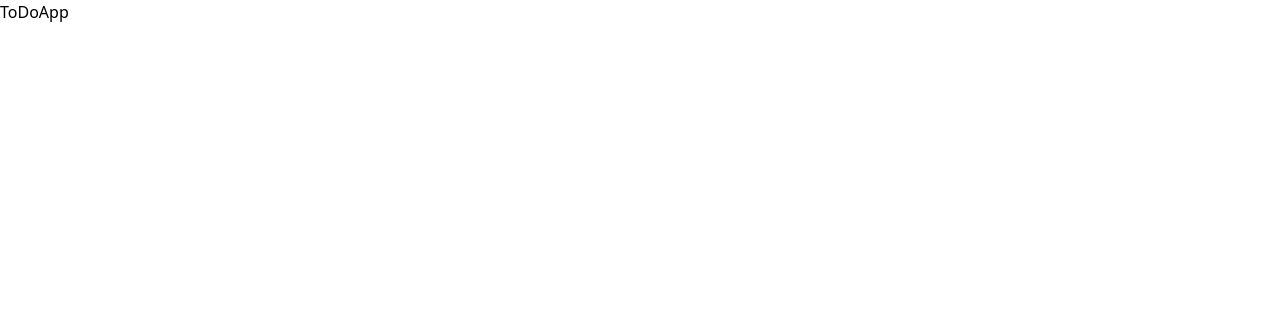
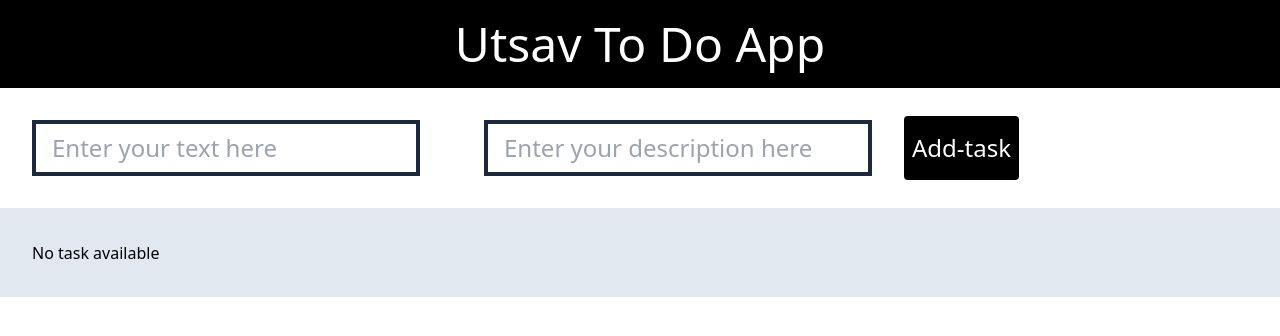
Before and after one commit to nabin-skilluplabs/skillup_labs_fsd_batch_01_2023, a React (Vite) app in the folder react-app/: page /to-do-app in a window 1280 px wide. Shown: the top 336 px of the page. Built offline with nearby package versions, Linux system fonts and the light colour scheme.

Commit message:
Added features on to do lists

```diff
--- a/react-app/src/App.jsx
+++ b/react-app/src/App.jsx
@@ -38,7 +38,7 @@ export default function App() {
             <Header appName="React App" />
             {
                 apps.map((app, index) => (
-                    <a className="text-amber-500 block py-3" key={index} href={app.path}>{app.title}</a>
+                    <a className="block text-amber-500 py-3" key={index} href={app.path}>{app.title}</a>
                 ))
             }
         </div>
--- a/react-app/src/components/Button.jsx
+++ b/react-app/src/components/Button.jsx
@@ -1,7 +1,7 @@
 // eslint-disable-next-line react/prop-types
 function Button({symbol, action, bg}) {
     return(
-        <button onClick={action} className={`${bg} p-8 rounded text-4xl`}>{symbol}</button>
+        <button onClick={action} className={`${bg} px-2 py-4 rounded text-2xl`}>{symbol}</button>
     )
 }
 
--- a/react-app/src/pages/ToDoApp.jsx
+++ b/react-app/src/pages/ToDoApp.jsx
@@ -1,9 +1,85 @@
-import React from 'react'
+/* eslint-disable react/no-unescaped-entities */
+"use client";
+import Button from "../components/Button";
+import { useState } from "react";
 
 function ToDoApp() {
+  const [title, setTitle] = useState("");
+  const [desc, setDesc] = useState("");
+  const [mainTask, setmainTask] = useState([]);
+
+  const submitHandler = (e) => {
+    e.preventDefault();
+    setmainTask([...mainTask, { title, desc }]);
+    setTitle("");
+    setDesc("");
+    console.log(mainTask);
+  };
+
+const deleteHandler = (index) => {
+  let copyTask = [...mainTask]
+  copyTask.splice(index, 1)
+  setmainTask(copyTask);
+}
+
+  let renderedTask = <h2>No task available</h2>;
+
+  if (mainTask.length > 0) {
+    renderedTask = mainTask.map((task, index) => {
+      return (
+        <>
+          <li key={index} className="flex justify-between items-center mb-5">
+            <div className="flex items-center justify-between mb-5 w-2/3">
+              <h5 className="text-2xl font-semibold">{task.title}</h5>
+              <h6 className="text-2xl font-semibold">{task.desc}</h6>
+            </div>
+            <button onClick = {() => {
+              deleteHandler(index);
+            }} className="bg-stone-600 text-white px-5 py-2 text-xl">
+              Delete
+            </button>
+          </li>
+        </>
+      );
+    });
+  }
+
   return (
-    <div>ToDoApp</div>
-  )
+    <>
+      <h1 className="bg-black text-white p-5 text-5xl text-center">
+        Utsav To Do App
+      </h1>
+      <form onSubmit={submitHandler}>
+        <input
+          type="text"
+          className="text-2xl border-slate-800 px-4 py-2 border-4 m-8"
+          placeholder="Enter your text here"
+          value={title}
+          onChange={(e) => {
+            setTitle(e.target.value);
+          }}
+        />
+
+        <input
+          type="text"
+          className="text-2xl border-slate-800 px-4 py-2 border-4 m-8"
+          placeholder="Enter your description here"
+          value={desc}
+          onChange={(e) => {
+            setDesc(e.target.value);
+          }}
+        />
+
+        <Button symbol="Add-task" bg="bg-black text-white" />
+
+      </form>
+
+      <hr />
+      <div className="p-8 bg-slate-200">
+        <ul>{renderedTask}</ul>
+      </div>
+    </>
+  );
 }
 
 export default ToDoApp;
```
